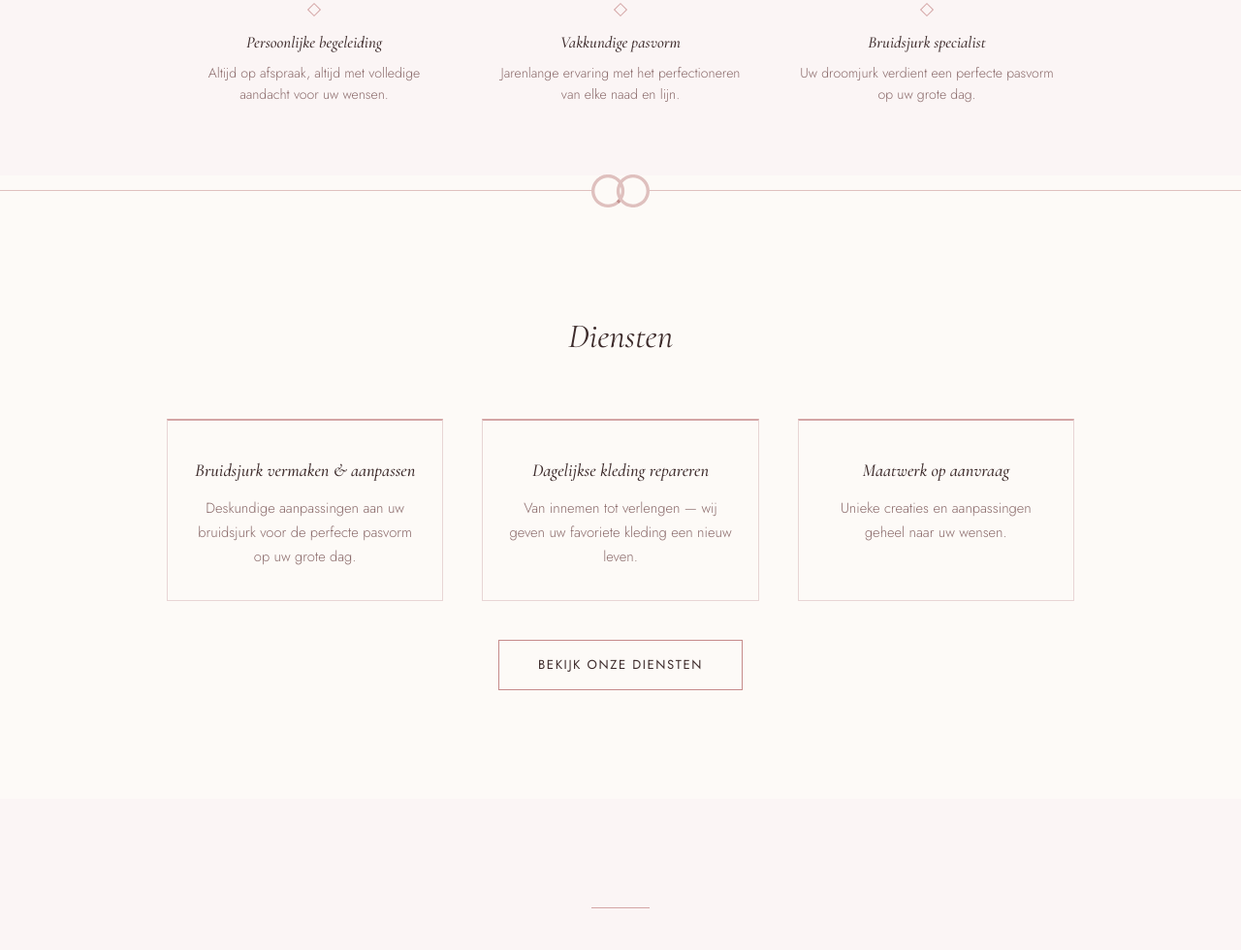
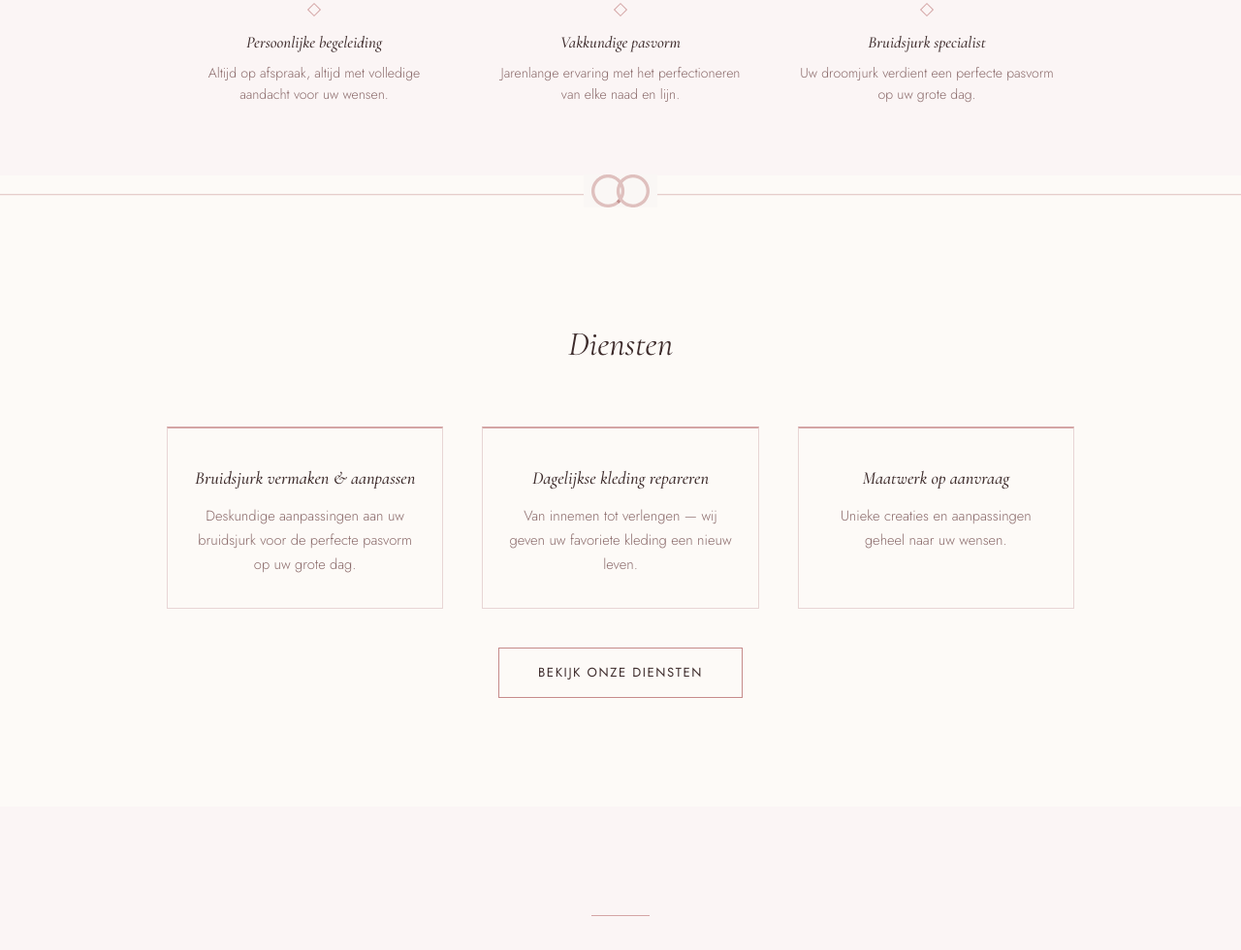
Before and after one commit to selimcelem/q-atelier, a plain HTML site: page frontend/public/index.html in a window 1280 px wide. Shown: the part 949-1929 px from the top of the page at 97% size. Drawn offline with nearby package versions, Linux system fonts and the light colour scheme; no server answers.

Commit message:
fix: rewrite divider with absolute line and inline-block rings

```diff
--- a/frontend/public/style.css
+++ b/frontend/public/style.css
@@ -269,27 +269,31 @@ nav {
 
 /* ── Section Divider ─────────────────────────────────────── */
 .section-divider {
-  display: flex;
-  align-items: center;
+  position: relative;
+  text-align: center;
   width: 100%;
   padding: 0;
   margin-top: -1px;
-  position: relative;
   z-index: 1;
 }
 
-.section-divider::before,
-.section-divider::after {
+.section-divider::before {
   content: '';
-  flex: 1;
+  position: absolute;
+  top: 50%;
+  left: 0;
+  right: 0;
   height: 1.5px;
   background-color: #dfc0be;
+  transform: translateY(-50%);
 }
 
 .divider-rings {
-  flex-shrink: 0;
-  width: 60px;
-  margin: 0;
+  position: relative;
+  display: inline-block;
+  z-index: 2;
+  padding: 0 8px;
+  background-color: #faf7f5;
 }
 
 .divider-rings img {
```
